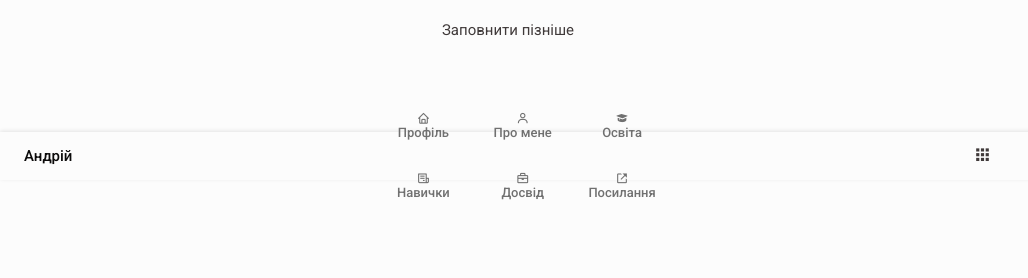
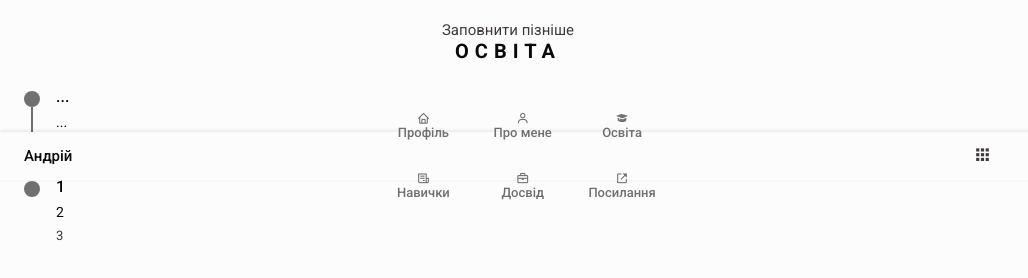
Before and after one commit to Nordfame/homepage, a plain HTML site: page index.html in a window 1280 px wide. Shown: the part 620-898 px from the top of the page, without its empty margins (0-1028 px from the left). Before the commit the page ends 800 px from the top, so only its background shows below. Drawn offline with nearby package versions, Linux system fonts and the light colour scheme.

Commit message:
Education
The education section was implemented.

```diff
--- a/index.html
+++ b/index.html
@@ -119,6 +119,38 @@
 
             <p class="me__description">Заповнити пізніше</p>
           </section>
+          <!-- Education -->
+          <section class="education section" id="education">
+            <h2 class="section-title">Освіта</h2>
+
+            <div class="education__container bd-grid">
+              <div class="education__content">
+                <div class="education__time">
+                  <span class="education__rounder"></span>
+                  <span class="education__line"></span>
+                </div>
+
+                <div class="education__data bd-grid">
+                  <h3 class="education__tittle">...</h3>
+                  <span class="education__studies">...</span>
+                  <span class="education__year">...</span>
+                </div>
+              </div>
+
+              <div class="education__content">
+                <div class="education__time">
+                  <span class="education__rounder"></span>
+                  <!-- <span class="education__line"></span> -->
+                </div>
+
+                <div class="education__data bd-grid">
+                  <h3 class="education__tittle">1</h3>
+                  <span class="education__studies">2</span>
+                  <span class="education__year">3</span>
+                </div>
+              </div>
+            </div>
+          </section>
         </div>
       </div>
     </main>
--- a/styles.css
+++ b/styles.css
@@ -268,3 +268,47 @@ img {
 .me__description {
   text-align: center;
 }
+
+/* Education and experience */
+.education__content {
+  display: flex;
+}
+
+.education__time {
+  padding-right: 16px;
+}
+
+.education__rounder {
+  position: relative;
+  display: block;
+  width: 16px;
+  height: 16px;
+  background-color: var(--text-color-light);
+  border-radius: 50%;
+  margin-top: 4px;
+}
+
+.education__line {
+  display: block;
+  width: 2px;
+  height: 110%;
+  background-color: var(--text-color-light);
+  transform: translate(7px, 0);
+}
+
+.education__data {
+  gap: 8px;
+}
+
+.education__tittle {
+  font-size: var(--h3-font-size);
+}
+
+.education__studies {
+  font-size: var(--small-font-size);
+  color: var(--title-color);
+}
+
+.education__year {
+  font-size: var(--smaller-font-size);
+}
```
